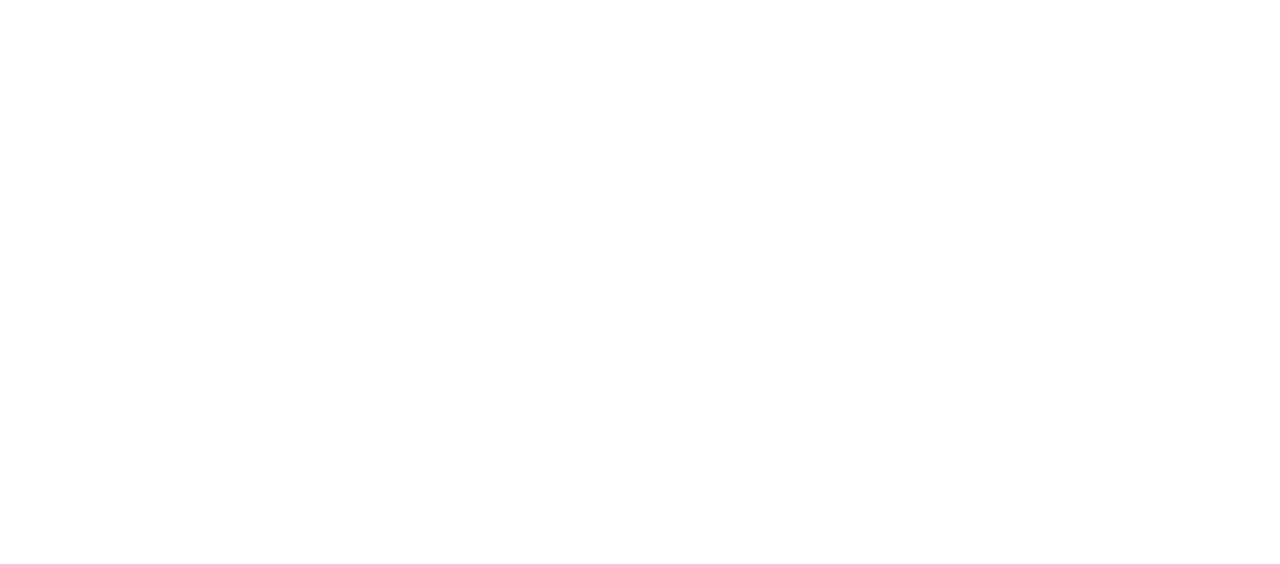
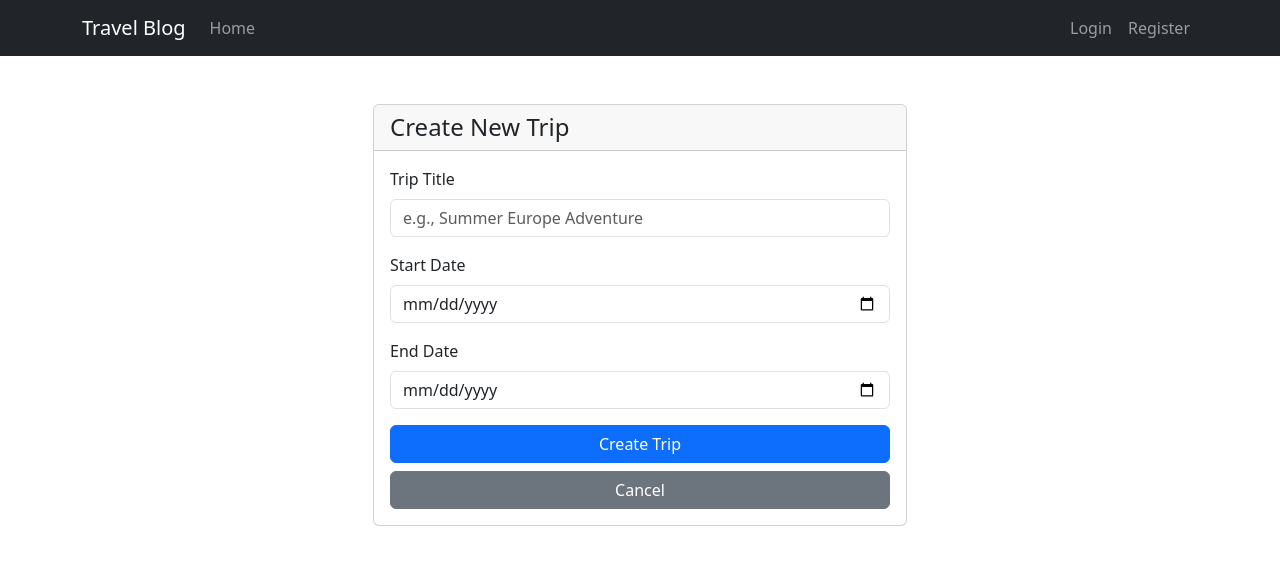
Before and after one commit to kkwk97/my-app, a React (Create React App) app: page /new-trip in a window 1280 px wide. Before the commit this address had no page. Shown: the top 564 px of the page. Built offline with nearby package versions, Linux system fonts and the light colour scheme.

Commit message:
add triplist fe

```diff
--- a/src/App.js
+++ b/src/App.js
@@ -33,6 +33,7 @@
 import NewPostPage from './NewPostPage';
 import EditPostPage from './EditPostPage';
 import TripList from './TripList'
+import NewTripPage from './NewTripPage';
 
 function App() {
   // return (
@@ -60,6 +61,7 @@
 
         {/* Protected Routes (Requires Authentication) */}
         <Route path="/trips" element={isAuthenticated ? <TripList /> : <Login />} />
+        <Route path="/new-trip" element={isAuthenticated ? <NewTripPage /> : <Login />} />
         {/* <Route path="/trips" element={isAuthenticated ? <TripList /> : <LoginPage />} />
         <Route path="/trip/:id" element={isAuthenticated ? <TripDetail /> : <LoginPage />} />
         <Route path="/shared-trip/:id" element={isAuthenticated ? <SharedTripDetail /> : <LoginPage />} />
--- /dev/null
+++ b/src/NewTripPage.js
@@ -0,0 +1,112 @@
+// src/pages/NewTripPage.js
+import React, { useState } from 'react';
+import { useNavigate } from 'react-router-dom';
+import BaseLayout from './BaseLayout';
+
+const NewTripPage = () => {
+  const navigate = useNavigate();
+  const [formData, setFormData] = useState({
+    title: '',
+    start_date: '',
+    end_date: ''
+  });
+
+  const handleChange = (e) => {
+    const { id, value } = e.target;
+    setFormData((prev) => ({
+      ...prev,
+      [id]: value
+    }));
+  };
+
+  const handleSubmit = async (e) => {
+    e.preventDefault();
+
+    try {
+      const res = await fetch('/itinerary/new', {
+        method: 'POST',
+        headers: {
+          'Content-Type': 'application/json'
+        },
+        credentials: 'include', // for session cookies if using Flask-Login
+        body: JSON.stringify(formData)
+      });
+
+      if (res.ok) {
+        navigate('/itinerary');
+      } else {
+        const errorData = await res.json();
+        alert(errorData.message || 'Failed to create trip');
+      }
+    } catch (error) {
+      console.error('Submission error:', error);
+      alert('Error submitting form');
+    }
+  };
+
+  return (
+    <BaseLayout>
+    <div className="container mt-5">
+      <div className="row justify-content-center">
+        <div className="col-md-6">
+          <div className="card">
+            <div className="card-header">
+              <h4 className="mb-0">Create New Trip</h4>
+            </div>
+            <div className="card-body">
+              <form onSubmit={handleSubmit}>
+                <div className="mb-3">
+                  <label htmlFor="title" className="form-label">Trip Title</label>
+                  <input
+                    type="text"
+                    className="form-control"
+                    id="title"
+                    value={formData.title}
+                    onChange={handleChange}
+                    required
+                    placeholder="e.g., Summer Europe Adventure"
+                  />
+                </div>
+                <div className="mb-3">
+                  <label htmlFor="start_date" className="form-label">Start Date</label>
+                  <input
+                    type="date"
+                    className="form-control"
+                    id="start_date"
+                    value={formData.start_date}
+                    onChange={handleChange}
+                    required
+                  />
+                </div>
+                <div className="mb-3">
+                  <label htmlFor="end_date" className="form-label">End Date</label>
+                  <input
+                    type="date"
+                    className="form-control"
+                    id="end_date"
+                    value={formData.end_date}
+                    onChange={handleChange}
+                    required
+                  />
+                </div>
+                <div className="d-grid gap-2">
+                  <button type="submit" className="btn btn-primary">Create Trip</button>
+                  <button
+                    type="button"
+                    className="btn btn-secondary"
+                    onClick={() => navigate('/itinerary')}
+                  >
+                    Cancel
+                  </button>
+                </div>
+              </form>
+            </div>
+          </div>
+        </div>
+      </div>
+    </div>
+    </BaseLayout>
+  );
+};
+
+export default NewTripPage;
```
